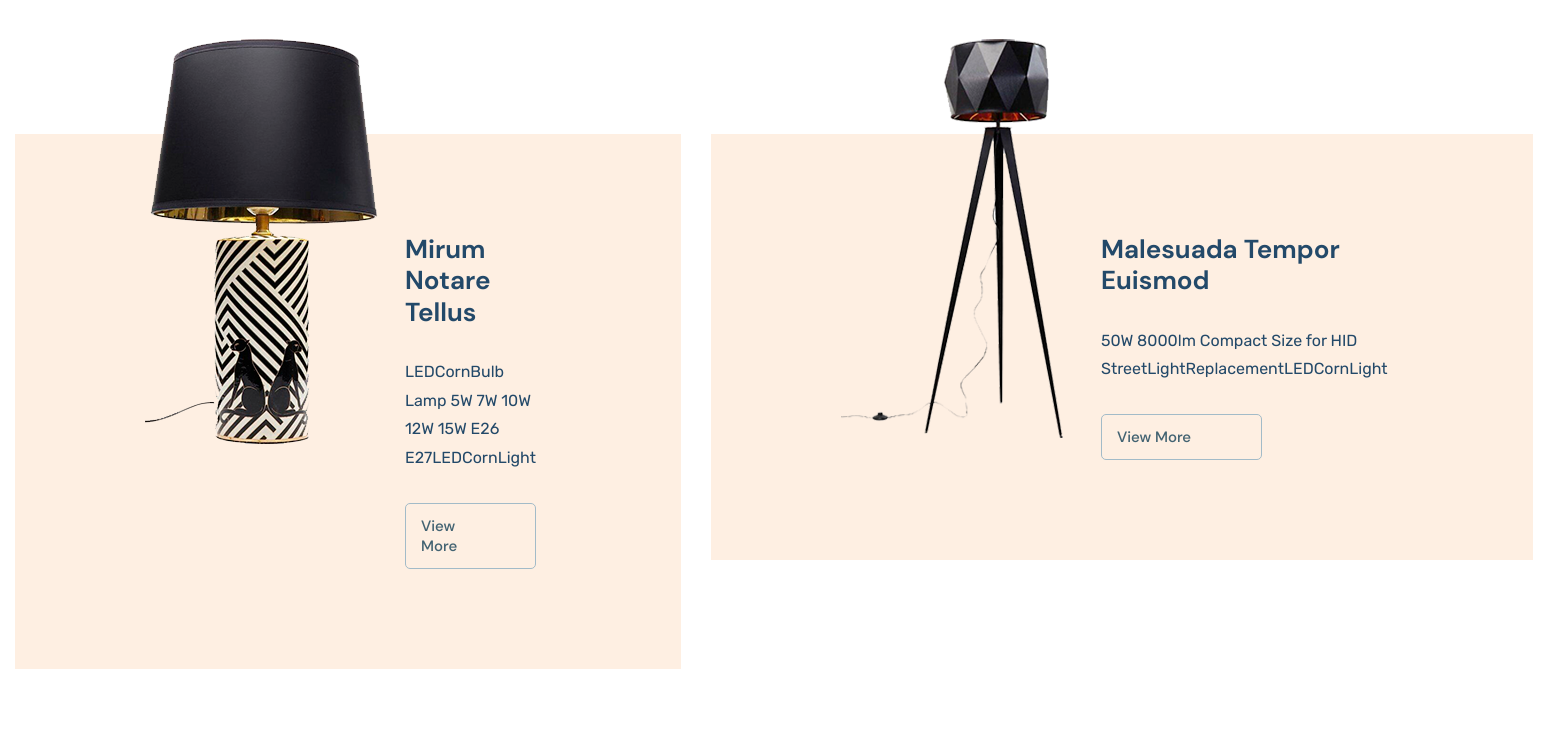
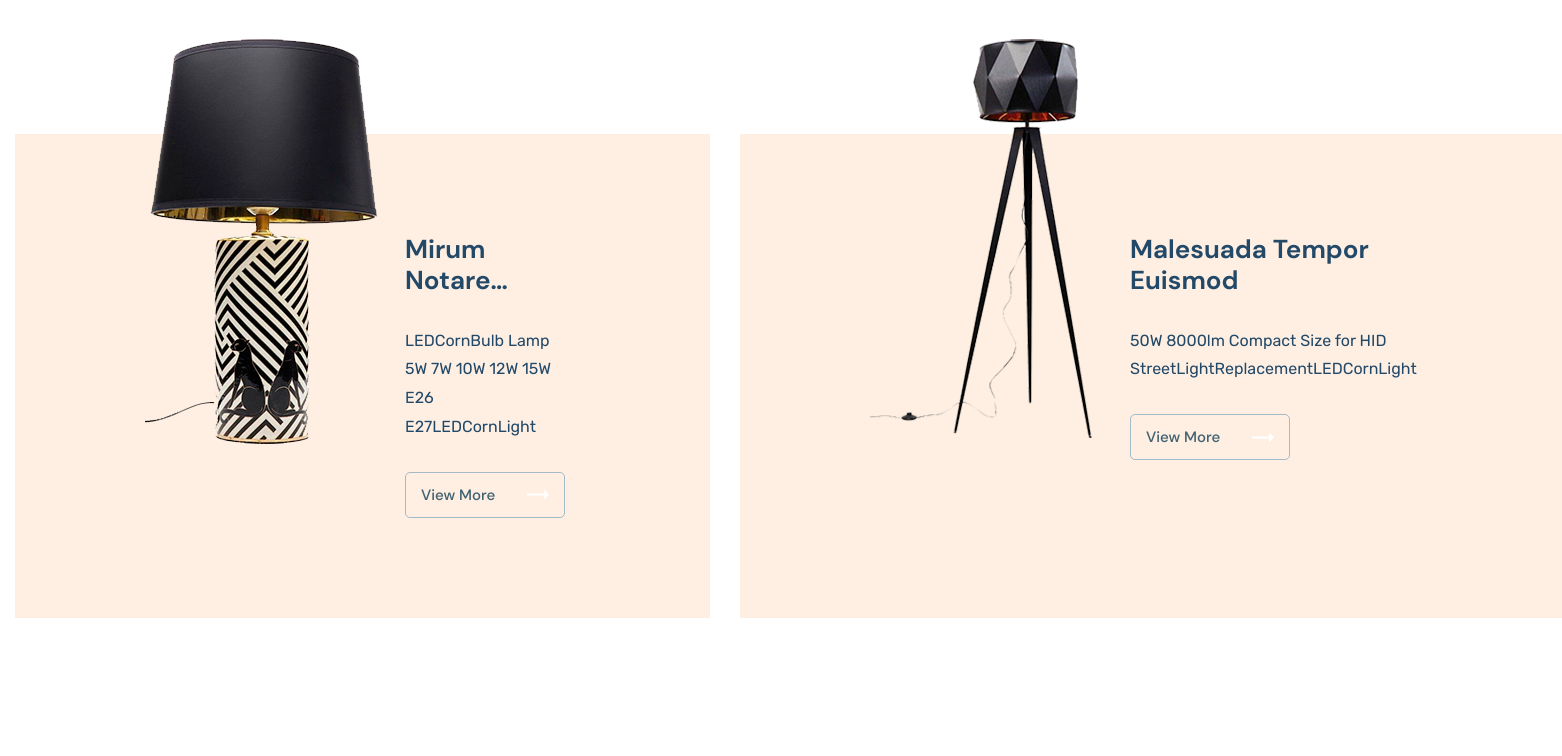
Before and after one commit to korchinmv/glee, a website: page app/index.html in a window 1280 px wide. Shown: the part 2900-3656 px from the top of the page, 1562 px wide, since content can reach past the window. Drawn offline with Linux system fonts and the light colour scheme.

Commit message:
added special block 100%

```diff
--- a/app/index.html
+++ b/app/index.html
@@ -421,7 +421,11 @@
             <div class="special-card__text">
               <p>LEDCornBulb Lamp 5W 7W 10W 12W 15W E26 E27LEDCornLight</p>
             </div>
-            <a class="btn special-card__btn" href="#">View More</a>
+            <a class="btn btn--special" href="#">View More
+              <svg>
+                <use xlink:href="images/sprite.svg#icon-arrow"></use>
+              </svg>
+            </a>
           </div>
         </article>
       </li>
@@ -435,7 +439,11 @@
             <div class="special-card__text">
               <p>50W 8000lm Compact Size for HID StreetLightReplacementLEDCornLight</p>
             </div>
-            <a class="btn special-card__btn" href="#">View More</a>
+            <a class="btn btn--special" href="#">View More
+              <svg>
+                <use xlink:href="images/sprite.svg#icon-arrow"></use>
+              </svg>
+            </a>
           </div>
         </article>
       </li>
--- a/app/modules/scss/_global.scss
+++ b/app/modules/scss/_global.scss
@@ -58,6 +58,36 @@ body {
       height: 9px;
       right: 18px;
       top: 28px;
+    }
+  }
+
+  &--special {
+    background-color: transparent;
+    border: 1px solid $blue-100;
+    border-radius: 5px;
+    color: $blue-300;
+    font-size: 15px;
+    font-family: DMSans-Medium;
+    font-weight: 500;
+    transition: color 0.2s, background-color 0.2s;
+    width: 160px;
+    display: flex;
+    justify-content: space-between;
+    align-items: center;
+
+    svg {
+      fill: $blue-300;
+      width: 22px;
+      height: 9px;
+      transition: fill 0.2s;
+    }
+
+    &:hover {
+      color: $white;
+
+      svg {
+        fill: $white;
+      }
     }
   }
 
@@ -177,6 +207,8 @@ body {
   background-color: $beige-50;
   padding: 100px 145px 100px 390px;
   position: relative;
+  height: 100%;
+  max-width: 870px;
 
   &__img {
     position: absolute;
@@ -191,6 +223,7 @@ body {
     line-height: 1.2;
     color: $blue-700;
     margin-bottom: 30px;
+    @include line-clamp(2);
   }
 
   &__text {
@@ -198,22 +231,6 @@ body {
     margin-bottom: 30px;
     line-height: 1.8;
     max-width: 340px;
-  }
-
-  &__btn {
-    display: inline-block;
-    background-color: transparent;
-    border: 1px solid $blue-100;
-    border-radius: 5px;
-    color: $blue-300;
-    font-size: 15px;
-    font-family: DMSans-Medium;
-    font-weight: 500;
-    transition: color 0.2s, background-color 0.2s;
-    padding-right: 70px;
-
-    &:hover {
-      color: $white;
-    }
+    @include line-clamp(5);
   }
 }
--- a/app/modules/scss/components/_main-slider.scss
+++ b/app/modules/scss/components/_main-slider.scss
@@ -2,7 +2,6 @@
   &__wrapper {
     background-color: $beige-200;
     padding-bottom: 45px;
-    // padding: 100px 185px 90px;
   }
 
   &__inner {
--- a/help.txt
+++ b/help.txt
@@ -17,3 +17,5 @@
 style="background-image: url('images/content/categories/acces.jpg')"
 
 <span class="sr-only">Избранные товары</span>
+
+height: 100%; - задавать флекс элементам для того что бы была однинаковая высота независимо от содержимого элемента
```
Also changed, not shown: app/modules/html/components/_special.html (+10 -2 lines), app/css/style.min.css.
